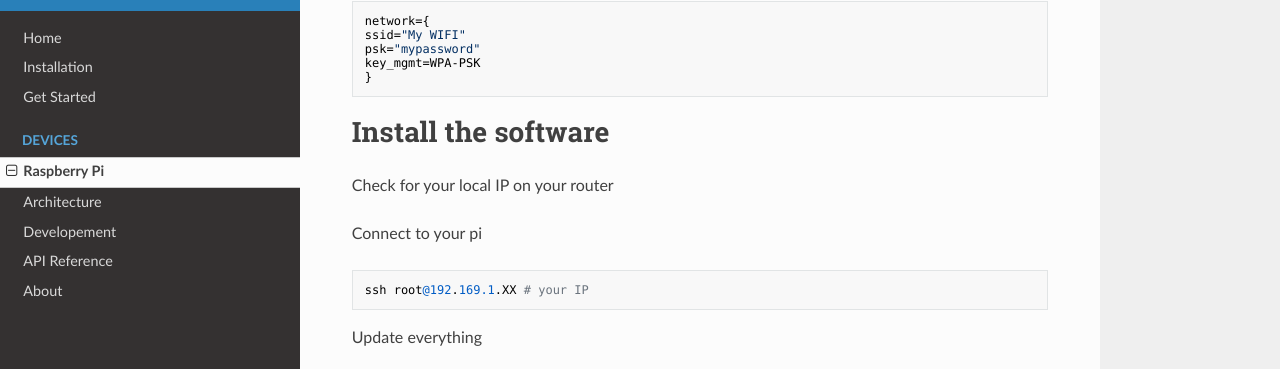
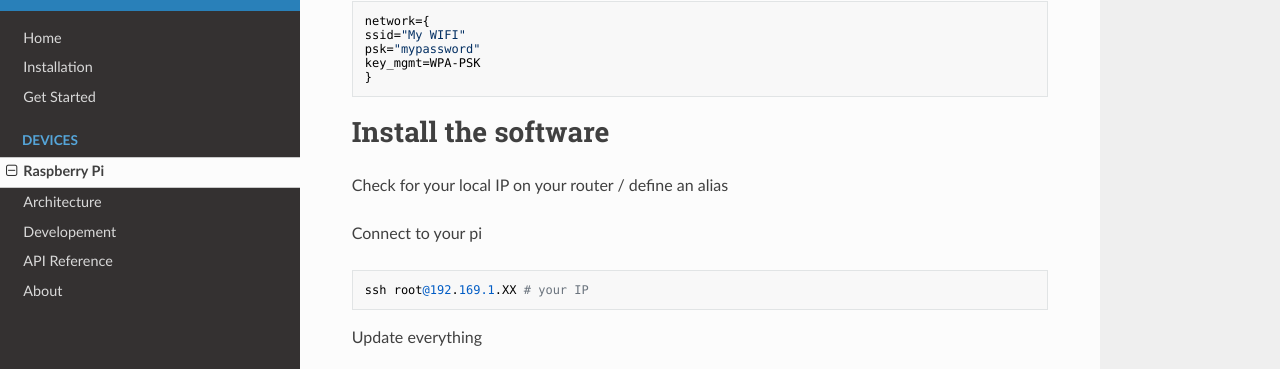
Before and after one commit to ludobox/ludobox, an MkDocs documentation site: the page built from docs/rpi.md, in a window 1280 px wide and 900 px high, scrolled down 658 px. Shown: the part 82-451 px from the top of the window. Built offline with MkDocs 1.6.1, drawn with Linux system fonts in a browser that asks for light colours; nearby versions of some CDN libraries; old or Windows-style settings are respelled for this version of MkDocs.

Commit message:
Update rpi.md

```diff
--- a/docs/rpi.md
+++ b/docs/rpi.md
@@ -33,7 +33,7 @@ Add your network info to `wpa_supplicant.conf`
 
 # Install the software
 
-Check for your local IP on your router
+Check for your local IP on your router / define an alias
 
 Connect to your pi
 
```
